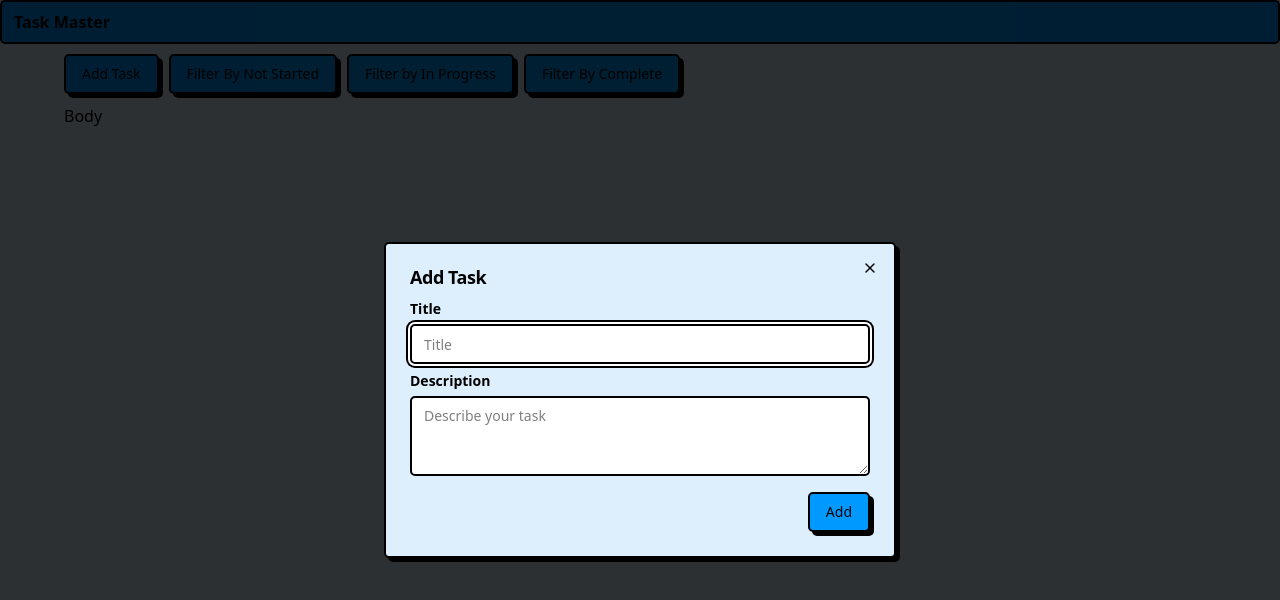
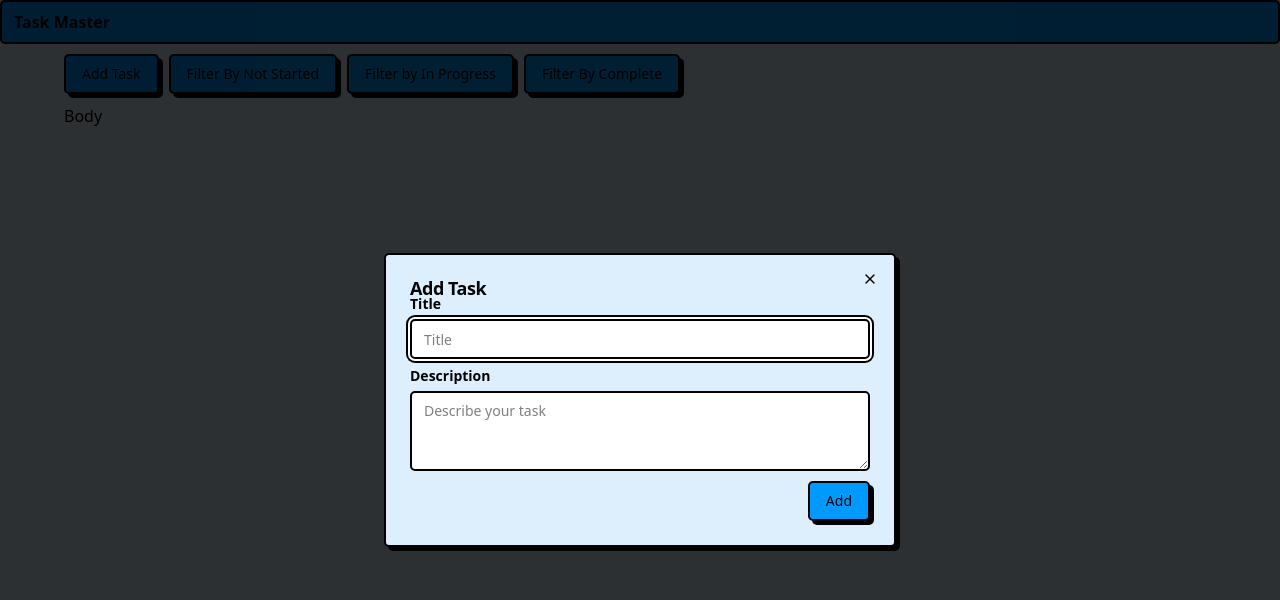
Before and after one commit to dvdprr6/taskmaster, a Next.js app: page /home in a window 1280 px wide. Both pictures are taken after a click on the button "Add Task". Shown: the top 600 px of the page. Built offline with nearby package versions, Linux system fonts and the light colour scheme.

Commit message:
fix form structure in Dialog add task

```diff
--- a/app/home/buttonGroup.tsx
+++ b/app/home/buttonGroup.tsx
@@ -61,11 +61,11 @@ const ButtonGroup: FC<{
           <Button>Add Task</Button>
         </DialogTrigger>
         <DialogContent>
-          <DialogHeader>
-            <DialogTitle>Add Task</DialogTitle>
-          </DialogHeader>
           <Form {...form}>
             <form onSubmit={form.handleSubmit(onSubmit)}>
+              <DialogHeader>
+                <DialogTitle>Add Task</DialogTitle>
+              </DialogHeader>
               <div style={{ marginBottom: '10px'}}>
                 <FormField
                   control={form.control}
@@ -81,7 +81,7 @@ const ButtonGroup: FC<{
                   )}
                 />
               </div>
-              <div>
+              <div style={{ marginBottom: '10px'}}>
                 <FormField
                   control={form.control}
                   name='description'
@@ -96,18 +96,17 @@ const ButtonGroup: FC<{
                   )}
                 />
               </div>
+              <DialogFooter>
+                <Button type='submit'>Add</Button>
+              </DialogFooter>
             </form>
           </Form>
-          <DialogFooter>
-            <Button>Add</Button>
-          </DialogFooter>
         </DialogContent>
       </Dialog>
       <Button onClick={filterByNotStarted}>Filter By Not Started</Button>
       <Button onClick={filterByInProgress}>Filter by In Progress</Button>
       <Button onClick={filterByCompleted}>Filter By Complete</Button>
     </div>
-
   )
 }
 
```
